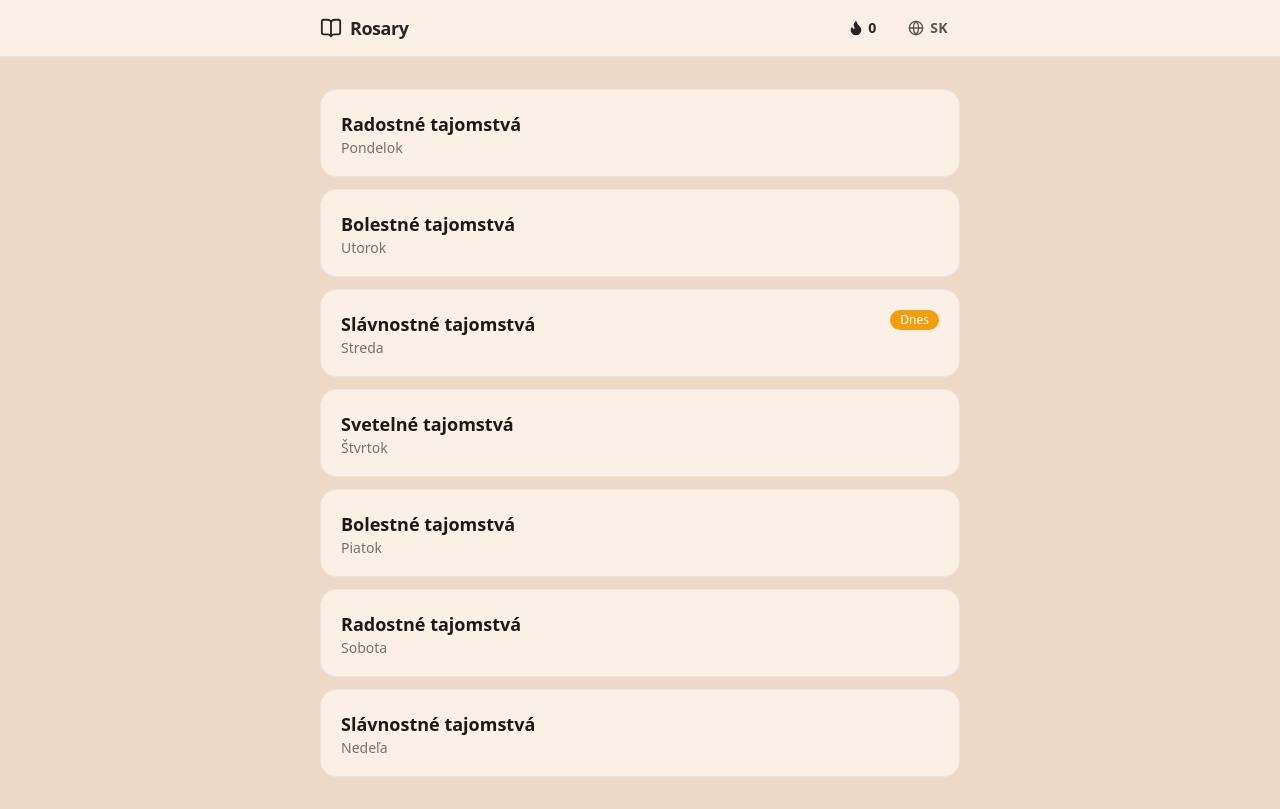
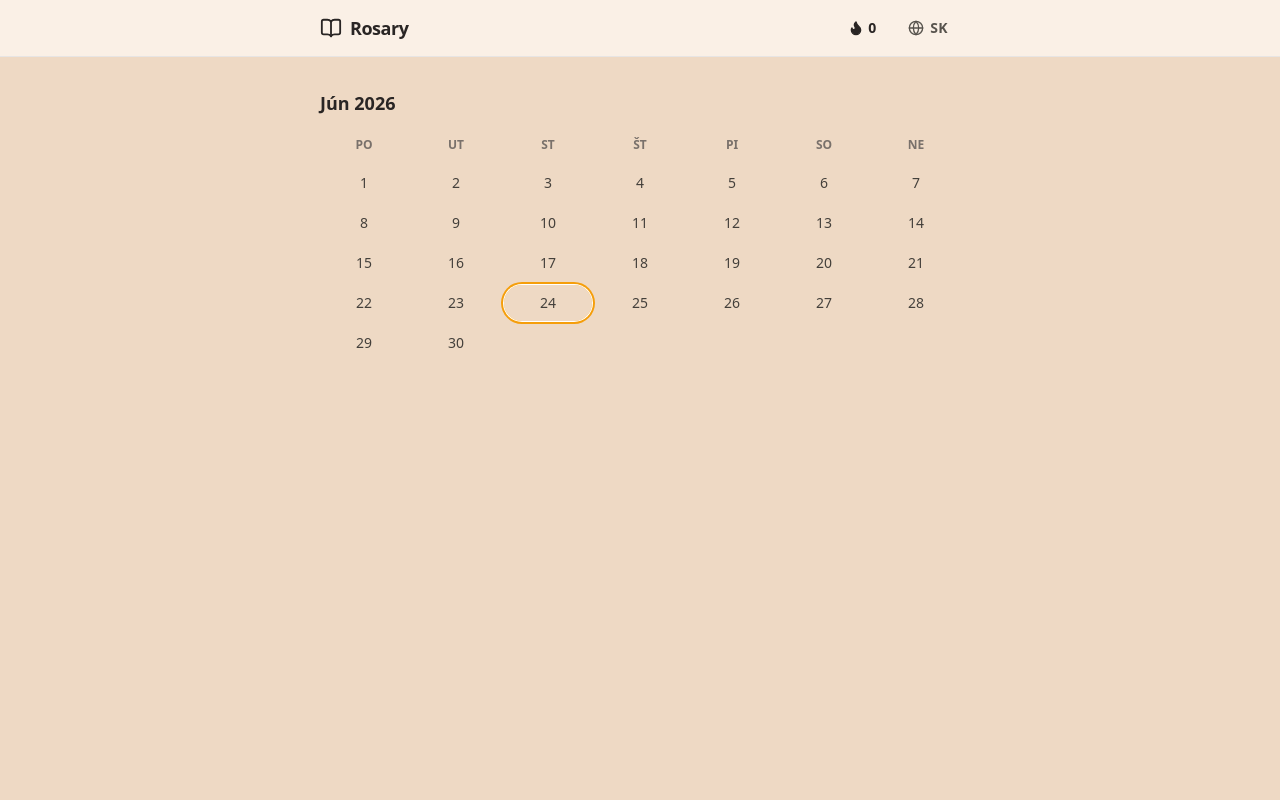
Before and after one commit to michalvoscek/rosary, a React (Vite) app: page /rosary/calendar in a window 1280 px wide. Before the commit this address led to /rosary/. Built offline with nearby package versions, Linux system fonts and the light colour scheme.

Commit message:
feat: implemnet streak calendar

```diff
--- a/src/App.tsx
+++ b/src/App.tsx
@@ -3,6 +3,7 @@ import { LanguageProvider } from './contexts/LanguageContext';
 import { Layout } from './components/Layout';
 import { HomePage } from './pages/HomePage';
 import { PrayPage } from './pages/PrayPage';
+import { StreakCalendarPage } from './pages/StreakCalendarPage';
 
 function App() {
   return (
@@ -12,6 +13,7 @@ function App() {
           <Route path="/" element={<HomePage />} />
           <Route path="/pray/:mysterySetId" element={<PrayPage />} />
           <Route path="/pray/:mysterySetId/:step" element={<PrayPage />} />
+          <Route path="/calendar" element={<StreakCalendarPage />} />
           <Route path="*" element={<Navigate to="/" replace />} />
         </Routes>
       </Layout>
--- a/src/components/Layout.tsx
+++ b/src/components/Layout.tsx
@@ -22,14 +22,15 @@ export function Layout({ children }: { children: ReactNode }) {
           </Link>
 
           <div className="flex items-center gap-2">
-            <span
-              className="flex items-center gap-1 px-3 py-1.5 rounded-full text-sm font-semibold"
+            <Link
+              to="/calendar"
+              className="flex items-center gap-1 px-3 py-1.5 rounded-full text-sm font-semibold hover:bg-black/10 transition-colors"
               title="Daily prayer streak"
               aria-label={`Daily prayer streak: ${streak} days`}
             >
               <Flame size={16} fill="currentColor" />
               {streak}
-            </span>
+            </Link>
             <button
               onClick={toggleLang}
               className="flex items-center gap-1.5 px-3 py-1.5 rounded-full text-sm font-medium text-stone-600 hover:text-stone-900 hover:bg-black/10 transition-colors"
--- a/src/data/mysteries.ts
+++ b/src/data/mysteries.ts
@@ -86,3 +86,20 @@ export const weekdayNames: { sk: string[]; en: string[] } = {
   sk: ['Nedeľa', 'Pondelok', 'Utorok', 'Streda', 'Štvrtok', 'Piatok', 'Sobota'],
   en: ['Sunday', 'Monday', 'Tuesday', 'Wednesday', 'Thursday', 'Friday', 'Saturday'],
 };
+
+export const monthNames: { sk: string[]; en: string[] } = {
+  sk: [
+    'Január', 'Február', 'Marec', 'Apríl', 'Máj', 'Jún',
+    'Júl', 'August', 'September', 'Október', 'November', 'December',
+  ],
+  en: [
+    'January', 'February', 'March', 'April', 'May', 'June',
+    'July', 'August', 'September', 'October', 'November', 'December',
+  ],
+};
+
+// Week starts on Monday (index 0 = Monday).
+export const weekdayNamesMondayFirst: { sk: string[]; en: string[] } = {
+  sk: ['Po', 'Ut', 'St', 'Št', 'Pi', 'So', 'Ne'],
+  en: ['Mo', 'Tu', 'We', 'Th', 'Fr', 'Sa', 'Su'],
+};
--- /dev/null
+++ b/src/hooks/usePrayerDays.ts
@@ -0,0 +1,29 @@
+import { useEffect, useState } from "react";
+import { getPrayerDays } from "../lib/streak";
+import { STREAK_UPDATED_EVENT } from "./useStreak";
+
+export function usePrayerDays(): Set<string> {
+  const [days, setDays] = useState<Set<string>>(new Set());
+
+  useEffect(() => {
+    let cancelled = false;
+    const refresh = async () => {
+      try {
+        const result = await getPrayerDays();
+        if (!cancelled) setDays(result);
+      } catch {
+        // Ignore: keep the last known days.
+      }
+    };
+    refresh();
+    window.addEventListener(STREAK_UPDATED_EVENT, refresh);
+    window.addEventListener("focus", refresh);
+    return () => {
+      cancelled = true;
+      window.removeEventListener(STREAK_UPDATED_EVENT, refresh);
+      window.removeEventListener("focus", refresh);
+    };
+  }, []);
+
+  return days;
+}
--- /dev/null
+++ b/src/pages/StreakCalendarPage.tsx
@@ -0,0 +1,97 @@
+import { useLanguage } from "../contexts/LanguageContext";
+import { usePrayerDays } from "../hooks/usePrayerDays";
+import { getDateKey } from "../lib/streak";
+import { monthNames, weekdayNamesMondayFirst } from "../data/mysteries";
+
+interface Month {
+  year: number;
+  month: number;
+}
+
+function getMonthRange(days: Set<string>): { first: Month; last: Month } {
+  const today = new Date();
+  const last = { year: today.getFullYear(), month: today.getMonth() };
+
+  const earliest = [...days].sort()[0];
+  if (!earliest) return { first: last, last };
+
+  const [year, month] = earliest.split("-").map(Number);
+  return { first: { year, month: month - 1 }, last };
+}
+
+function monthKey(month: Month): number {
+  return month.year * 12 + month.month;
+}
+
+export function StreakCalendarPage() {
+  const { t } = useLanguage();
+  const days = usePrayerDays();
+  const { first, last } = getMonthRange(days);
+  const todayKey = getDateKey();
+
+  const months: Month[] = [];
+  for (let key = monthKey(first); key <= monthKey(last); key++) {
+    months.push({ year: Math.floor(key / 12), month: key % 12 });
+  }
+
+  return (
+    <div className="space-y-6">
+      <div className="space-y-8">
+        {months.map(({ year, month }) => {
+          const firstDay = new Date(year, month, 1);
+          const daysInMonth = new Date(year, month + 1, 0).getDate();
+          const offset = (firstDay.getDay() + 6) % 7;
+          const cells = offset + daysInMonth;
+          const trailing = (7 - (cells % 7)) % 7;
+
+          return (
+            <section key={`${year}-${month}`}>
+              <h2 className="mb-3 text-lg font-semibold">
+                {t({ sk: monthNames.sk[month], en: monthNames.en[month] })}{" "}
+                {year}
+              </h2>
+              <div className="grid grid-cols-7 gap-1">
+                {[0, 1, 2, 3, 4, 5, 6].map((day) => (
+                  <div
+                    key={day}
+                    className="flex items-center justify-center h-8 text-xs font-semibold uppercase text-stone-500"
+                  >
+                    {t({
+                      sk: weekdayNamesMondayFirst.sk[day],
+                      en: weekdayNamesMondayFirst.en[day],
+                    })}
+                  </div>
+                ))}
+                {Array.from({ length: offset }).map((_, i) => (
+                  <div key={`empty-${i}`} />
+                ))}
+                {Array.from({ length: daysInMonth }).map((_, i) => {
+                  const day = i + 1;
+                  const dateKey = getDateKey(new Date(year, month, day));
+                  const prayed = days.has(dateKey);
+                  const isToday = dateKey === todayKey;
+                  return (
+                    <div
+                      key={dateKey}
+                      className={`flex items-center justify-center h-9 rounded-full text-sm ${
+                        prayed
+                          ? "bg-rosary-gold font-semibold text-white"
+                          : "text-stone-700"
+                      } ${isToday ? "ring-2 ring-rosary-gold ring-offset-1" : ""}`}
+                      aria-label={dateKey}
+                    >
+                      {day}
+                    </div>
+                  );
+                })}
+                {Array.from({ length: trailing }).map((_, i) => (
+                  <div key={`trailing-${i}`} />
+                ))}
+              </div>
+            </section>
+          );
+        })}
+      </div>
+    </div>
+  );
+}
```
